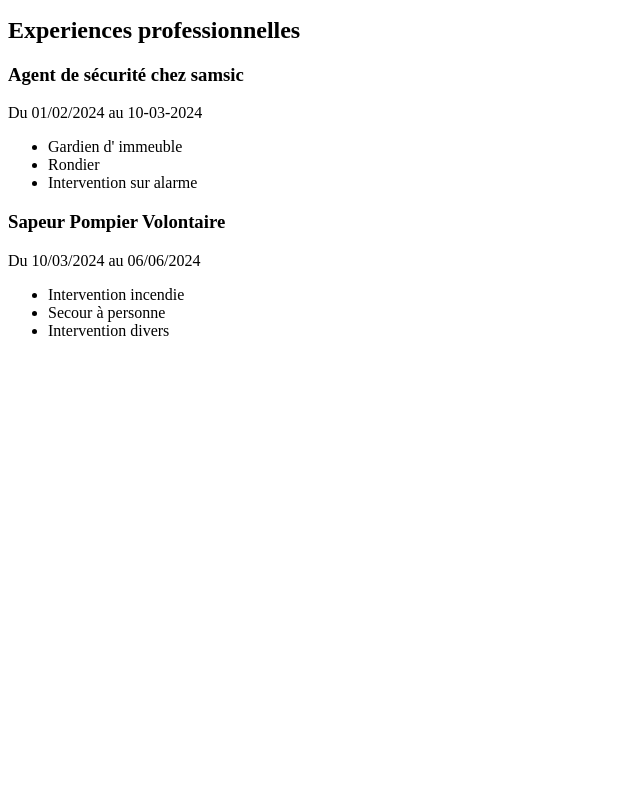
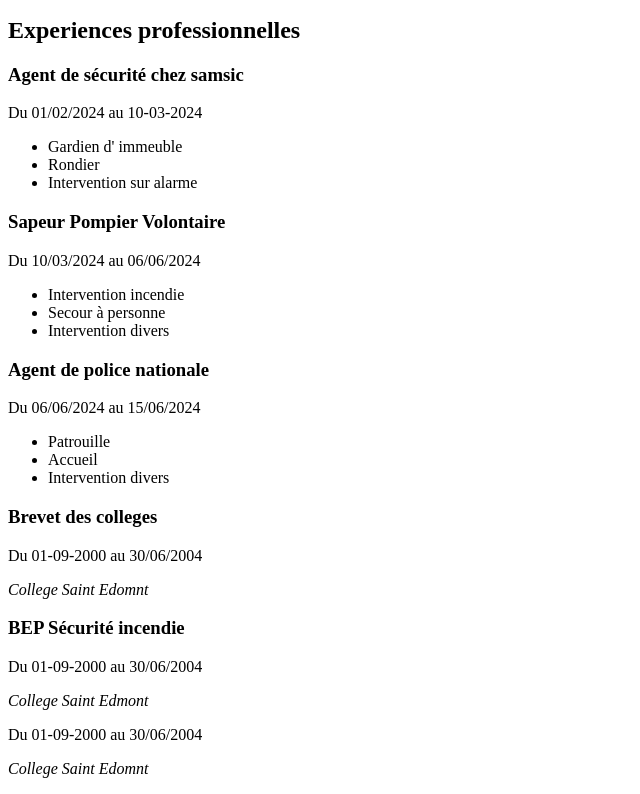
Before and after one commit to Diablo5929/mon-premier-cv, a plain HTML site: page index.html in a window 1280 px wide. Shown: the part 333-1127 px from the top of the page, without its empty margins (0-640 px from the left). Before the commit the page ends 800 px from the top, so only its background shows below. Drawn offline with Linux system fonts and the light colour scheme.

Commit message:
add etudes

```diff
--- a/index.html
+++ b/index.html
@@ -51,8 +51,51 @@
                     <li>Intervention divers</li>
                 </ul>
             </div>
+
+            <h3>Agent de police nationale</h3>
+                    <p><time datetime="2024-06-06"></time>
+                    <time datetime="2024-06-15">
+                    </time>Du 06/06/2024 au 15/06/2024</p>
+            <div id="mission3">
+                <ul>
+                    <li>Patrouille</li>
+                    <li>Accueil</li>
+                    <li>Intervention divers</li>
+                </ul>
+            </div>
         </section>
 
+        <!-- Etudes -->
+        <section id="etude">
+            <h3>Brevet des colleges</h3>
+                    <p><time datetime="2000-09-01"></time>
+                    <time datetime="2004-06-30">
+                    </time>Du 01-09-2000 au 30/06/2004</p>
+                <div id="diplome1">
+                  <address>
+                    <p>College Saint Edomnt</p>
+                  </address>
+                </div>
+
+            <h3>BEP Sécurité incendie</h3>
+                <p><time datetime="2004-09-01"></time>
+                    <time datetime="2004-06-30">
+                    </time>Du 01-09-2000 au 30/06/2004</p>
+                <div id="diplome2">
+                  <address>
+                    <p>College Saint Edmont</p>
+                  </address>
+                </div>
+
+                <p><time datetime="2000-09-01"></time>
+                    <time datetime="2004-06-30">
+                    </time>Du 01-09-2000 au 30/06/2004</p>
+                <div id="diplome1">
+                  <address>
+                    <p>College Saint Edomnt</p>
+                  </address>
+                </div>
+        </section>
     </main>
     <footer></footer>
 </body>
```
